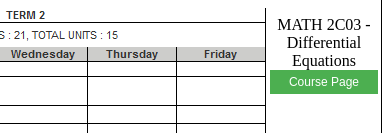
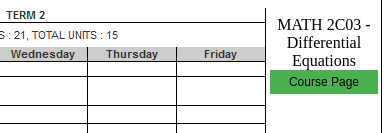
Before and after one commit to anguso/anguso.github.io, a plain HTML site: page index.html in a window 390 px wide. Shown: the part 711-844 px from the top of the page. Drawn offline with Linux system fonts and the light colour scheme.

```diff
--- a/stylin.css
+++ b/stylin.css
@@ -6,13 +6,12 @@
 .second-semester tr:first-child td:first-child{width: auto;}
 .btn{background-color: #4CAF50;
     border: 3px solid #4CAF50;
-    color: white;
+    color: black;
     padding: 2px 16px;
     text-align: center;
     text-decoration: none;
     display: inline-block;
-    font-size: 12px;
-    -webkit-apperance: none;}
+    font-size: 12px;}
 
 .btn:hover{background-color: white;
           color: black;}
```
